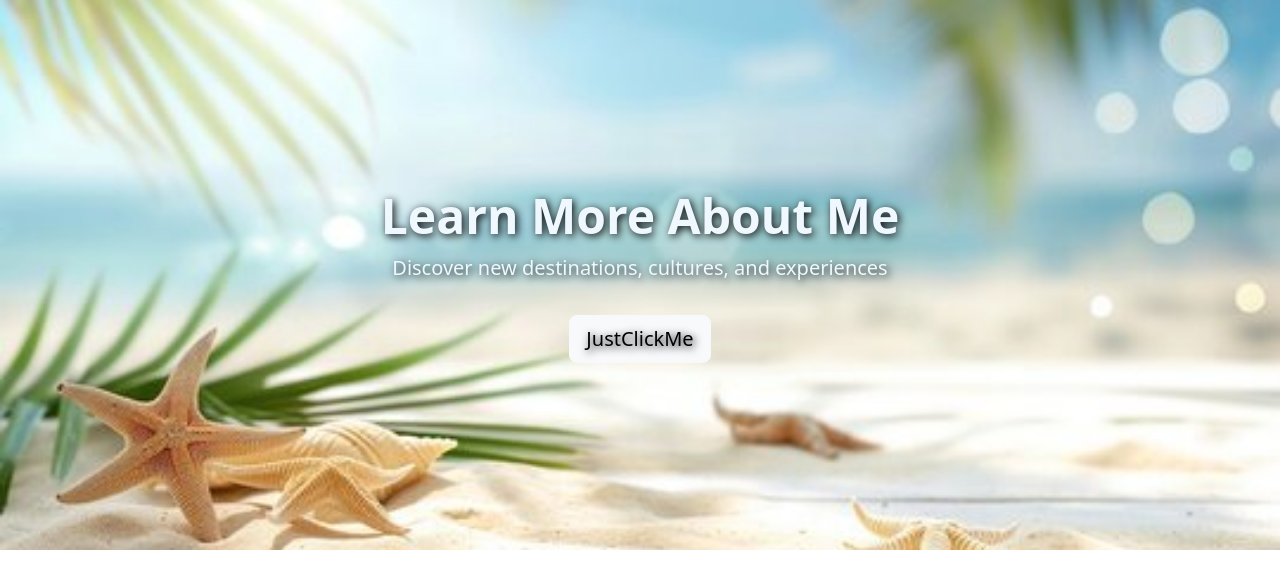
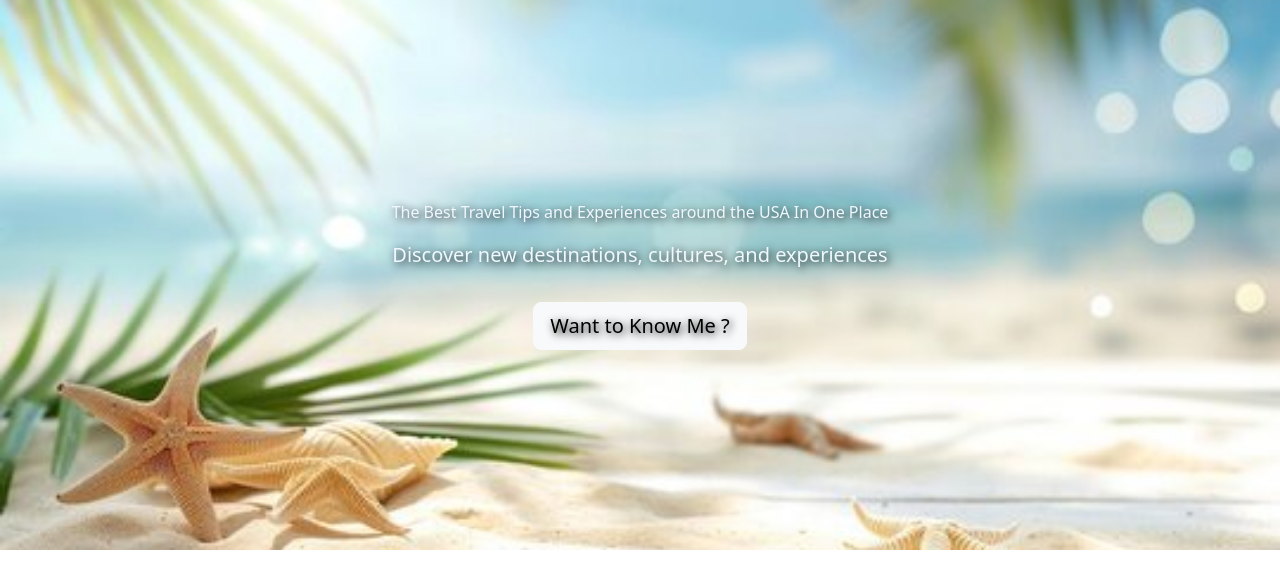
Before and after one commit to beingsourish/sourishwebsite, a Django app: page / in a window 1280 px wide. Shown: the top 562 px of the page. Run offline with Django 5.2, Linux system fonts and the light colour scheme; data comes from the database, SQL or seed files in the repository.

Commit message:
build file

```diff
--- a/sourishtravellist/templates/HomePage.html
+++ b/sourishtravellist/templates/HomePage.html
@@ -72,9 +72,9 @@
 <!-- Hero Section -->
 <div class="hero">
     <div>
-        <h1>Learn More About Me</h1>
+        <p >The Best Travel Tips and Experiences around the USA In One Place</p>
         <p class="lead">Discover new destinations, cultures, and experiences</p>
-        <a href="{% url 'places_aboutme' %}" class="btn btn-light btn-lg mt-3">JustClickMe</a>
+        <a href="{% url 'places_aboutme' %}" class="btn btn-light btn-lg mt-3">Want to Know Me ?</a>
     </div>
 
 
```
